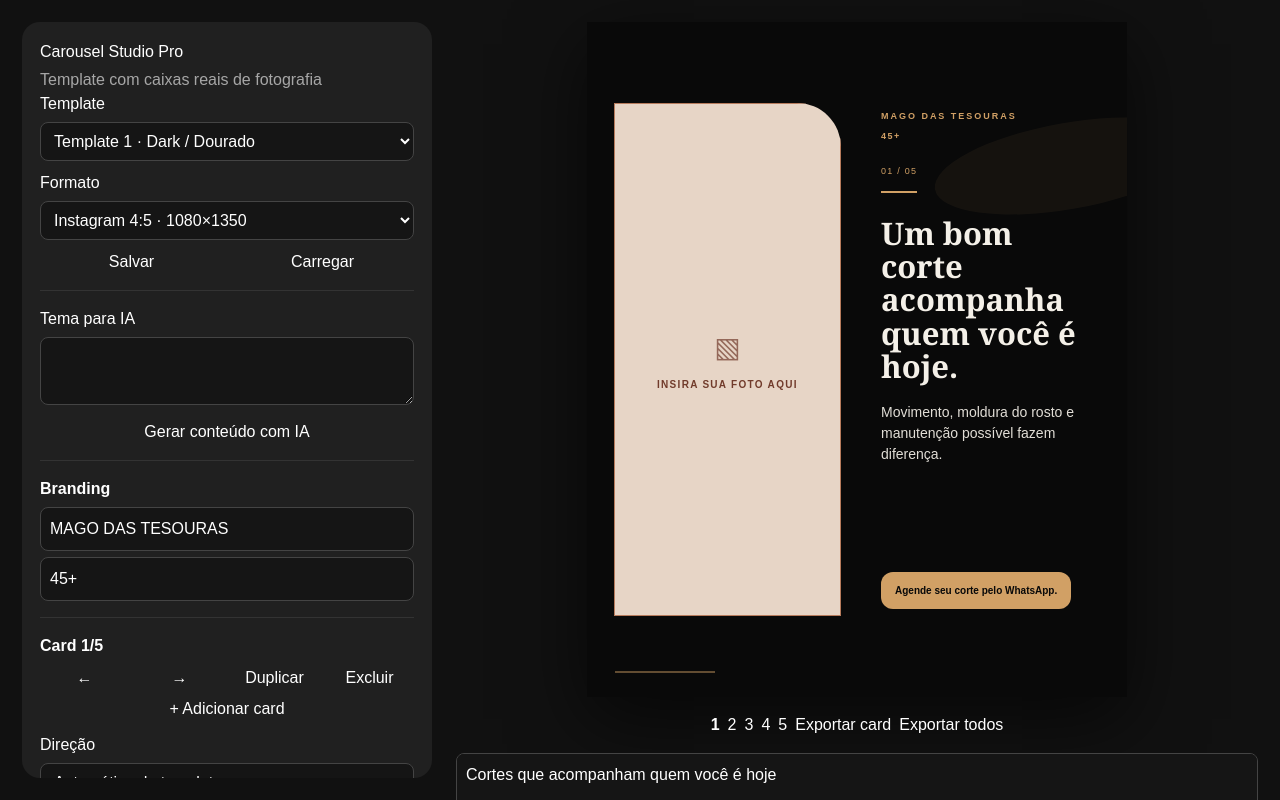
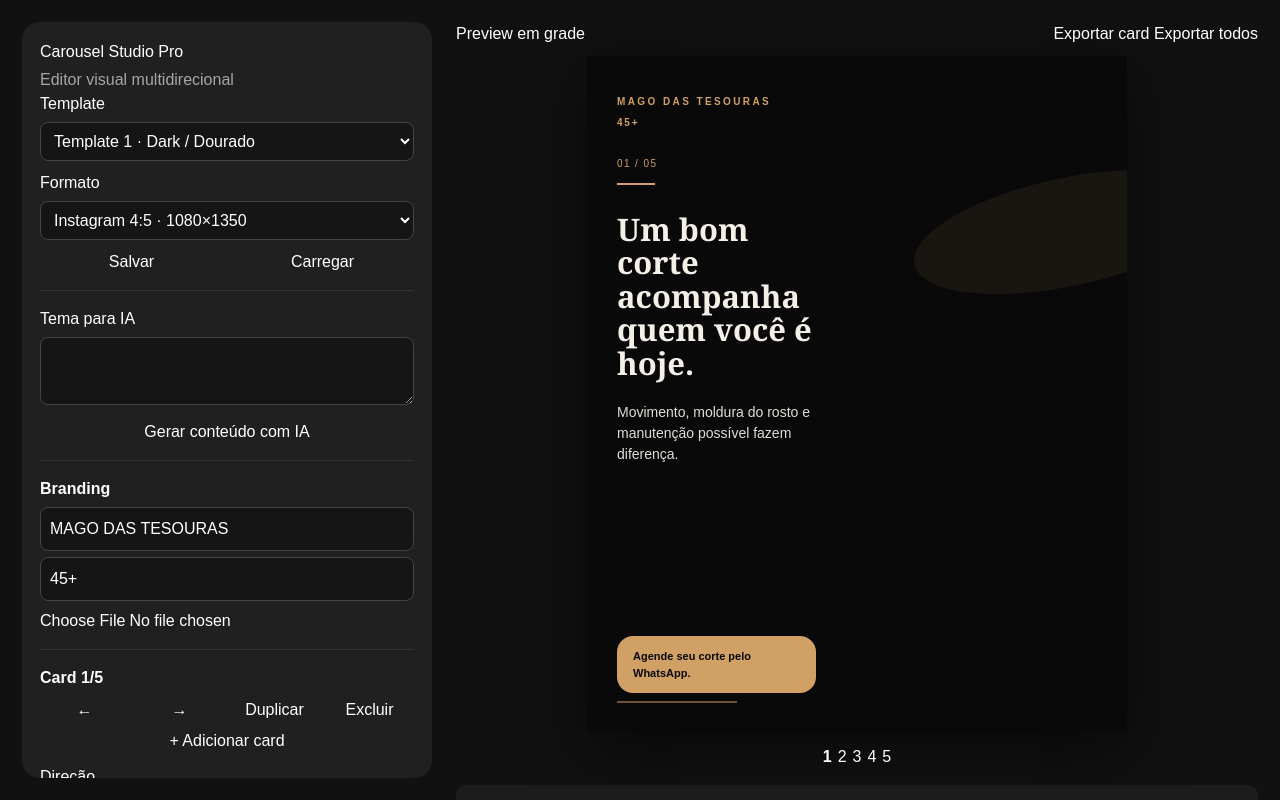
Before and after one commit to ninoaztec-code/gerador-carrossel, a Next.js app: page /studio in a window 1280 px wide. Shown: the top 800 px of the page. Built offline with nearby package versions, Linux system fonts and the light colour scheme.

Commit message:
Restore stable Studio Pro after failed placeholder deploys

```diff
--- a/app/studio/page.tsx
+++ b/app/studio/page.tsx
@@ -1,5 +1,5 @@
-import CarouselStudioPhotoTemplate from "@/components/CarouselStudioPhotoTemplate";
+import CarouselStudioPro from "@/components/CarouselStudioPro";
 
 export default function StudioPage() {
-  return <CarouselStudioPhotoTemplate />;
+  return <CarouselStudioPro />;
 }
```
